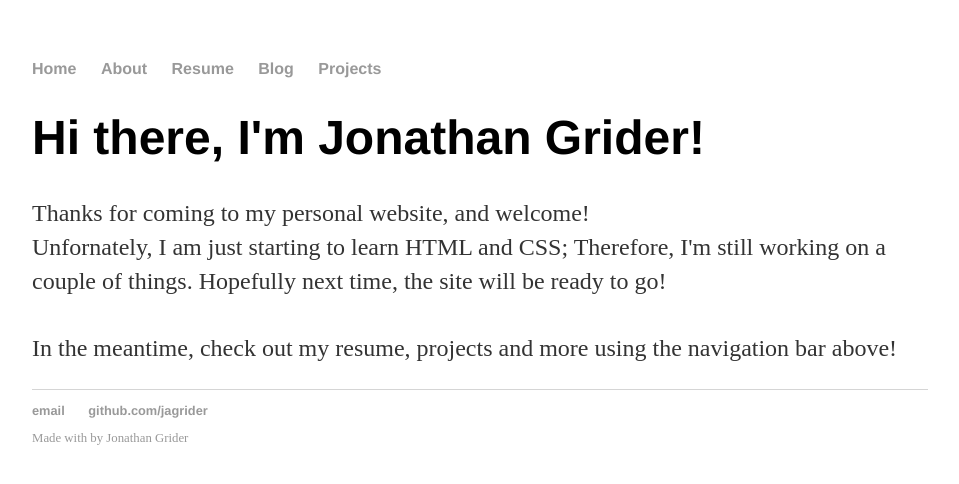
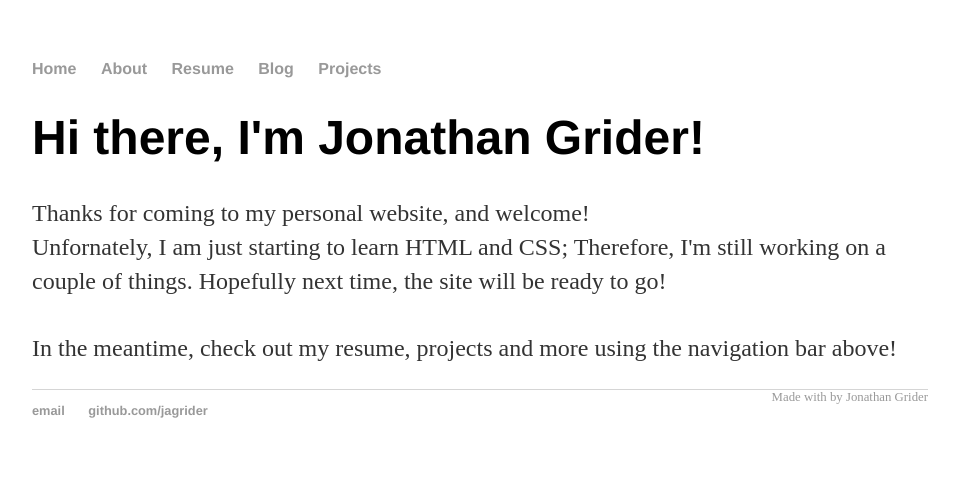
Before and after one commit to jagrider/jagrider.github.io, a Jekyll site: the page built from index.html, in a window 1280 px wide. Shown: the top 484 px of the page, without its empty margins (160-1119 px from the left). Built offline with Jekyll 4.4.1, drawn with Linux system fonts in a browser that asks for light colours.

Commit message:
updated main.css for footer

```diff
--- a/css/main.css
+++ b/css/main.css
@@ -33,6 +33,15 @@ footer {
     font-size: .8em;
 }
 
+.footer-left {
+  float: left;
+}
+
+.footer-right {
+  float: right;
+}
+
+
 ul.posts {
     margin: 20px auto 40px;
     font-size: 1.5em;
```
